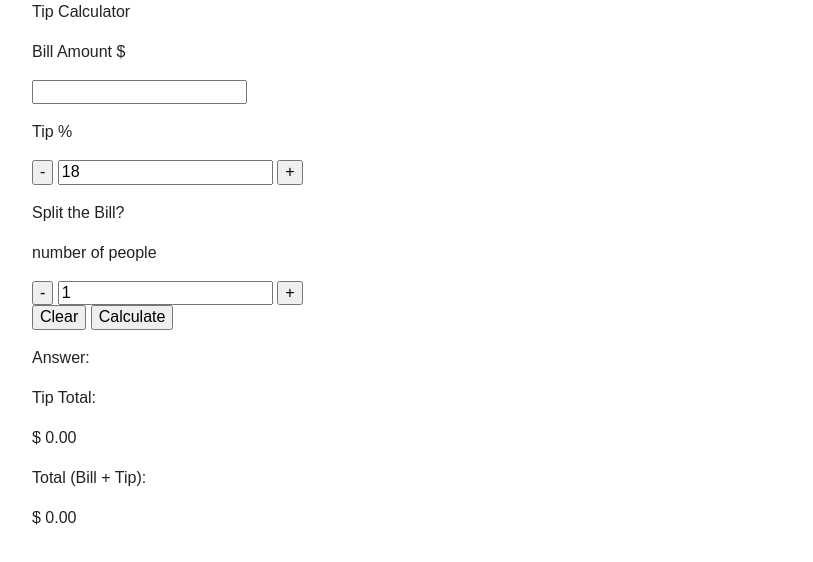
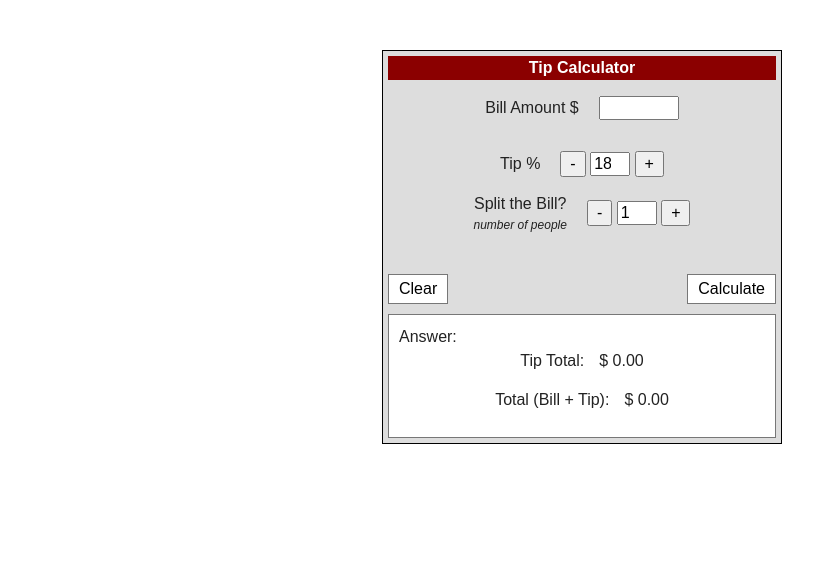
Before and after one commit to frontend-tester02/tip-calculator, a plain HTML site: page index.html in a window 1280 px wide. Shown: the whole page, without its empty margins (58-871 px from the left). Drawn offline with Linux system fonts and the light colour scheme.

Commit message:
Add css styles to project

```diff
--- a/css/styles.css
+++ b/css/styles.css
@@ -84,3 +84,106 @@ select:-webkit-autofill:focus {
 .main-content {
   flex-grow: 1;
 }
+
+.calc-inner {
+  margin-top: 50px;
+  width: 400px;
+  margin-left: auto;
+  margin-right: auto;
+  border: 1px solid black;
+  padding: 5px;
+  background-color: #ddd;
+}
+.calc-wrapper {
+  text-align: center;
+
+}
+
+.calc-title {
+  color: #fff;
+  background-color: darkred;
+  font-weight: bold;
+
+}
+
+.calc-item {
+  display: flex;
+  align-items: center;
+  justify-content: center;
+}
+
+.calc-item-name {
+  margin-right: 20px;
+}
+
+.cacl-input {
+  width: 80px;
+}
+
+.tip-btn {
+  padding: 2px 8px;
+  cursor: pointer;
+}
+
+.tip-num {
+  width: 40px;
+}
+
+.bill {
+  margin-bottom: 40px;
+}
+
+.tip-name {
+  margin-right: 20px;
+}
+
+.bill-name {
+  margin: 0;
+}
+
+.tip-italic {
+  margin: 0;
+  font-size: 12px;
+  font-style: italic;
+}
+
+.calc-btns {
+  display: flex;
+  justify-content: space-between;
+  align-items: center;
+  margin-bottom: 10px;
+}
+
+.button {
+  padding: 5px 10px;
+  background-color: #fff;
+  border: 1px solid #777;
+  cursor: pointer;
+}
+
+.calc-total {
+  padding: 10px;
+  border: 1px solid #777;
+  background-color: #fff;
+}
+
+.calc-total-name {
+  margin:0;
+}
+
+.content-item {
+  display: flex;
+  justify-content: center;
+  align-items: center;
+
+}
+.item-name {
+  margin: 0;
+  margin-bottom: 15px;
+  margin-right: 15px;
+
+}
+.tip-price {
+  margin: 0;
+  margin-bottom: 15px;
+}
--- a/index.html
+++ b/index.html
@@ -10,6 +10,7 @@
 </head>
 <body>
   <div class="container">
+    <div class="calc-inner">
       <div class="calc-wrapper">
         <div class="calc-title">Tip Calculator</div>
 
@@ -21,16 +22,16 @@
         <div class="calc-item tip">
           <p class="calc-item-name">Tip %</p>
           <div class="tip-items">
-          <button type="button" class="tip-btn">-</button>
+            <button type="button" class="tip-btn tip-btn-minus">-</button>
             <input type="number" class="tip-num" value="18" aria-label="Tip Number">
-          <button type="button" class="tip-btn">+</button>
+            <button type="button" class="tip-btn tip-btn-plus">+</button>
           </div>
 
 
         </div>
-      <div class="calc-item tip">
+        <div class="calc-item bill">
           <div class="tip-name">
-          <p class="calc-item-name">Split the Bill?</p>
+            <p class="calc-item-name bill-name">Split the Bill?</p>
             <p class="tip-italic">number of people</p>
           </div>
           <div class="tip-items">
@@ -59,6 +60,7 @@
           </div>
         </div>
       </div>
+    </div>
 
   </div>
 
```
Lines whose indentation alone changed are shown as unchanged.
